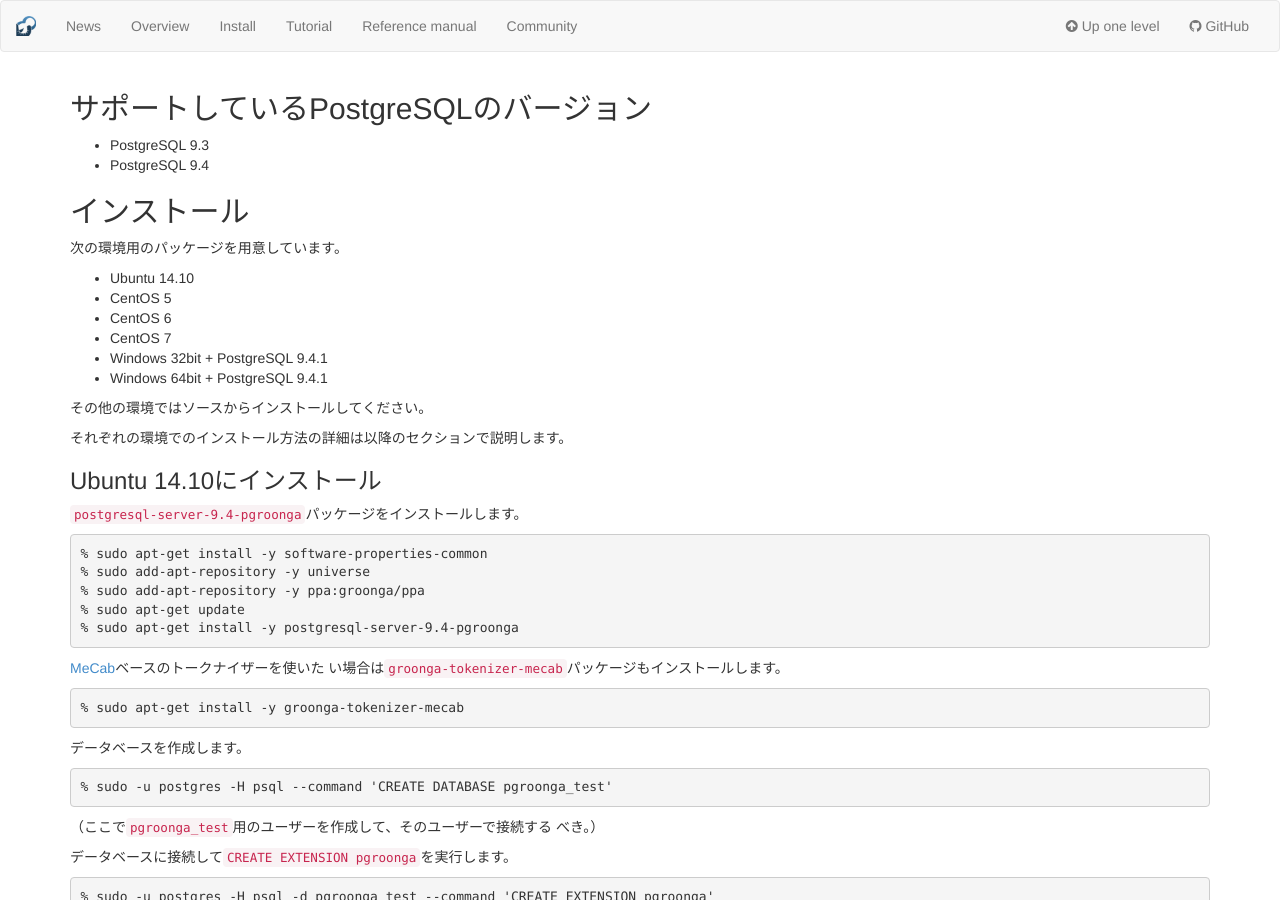
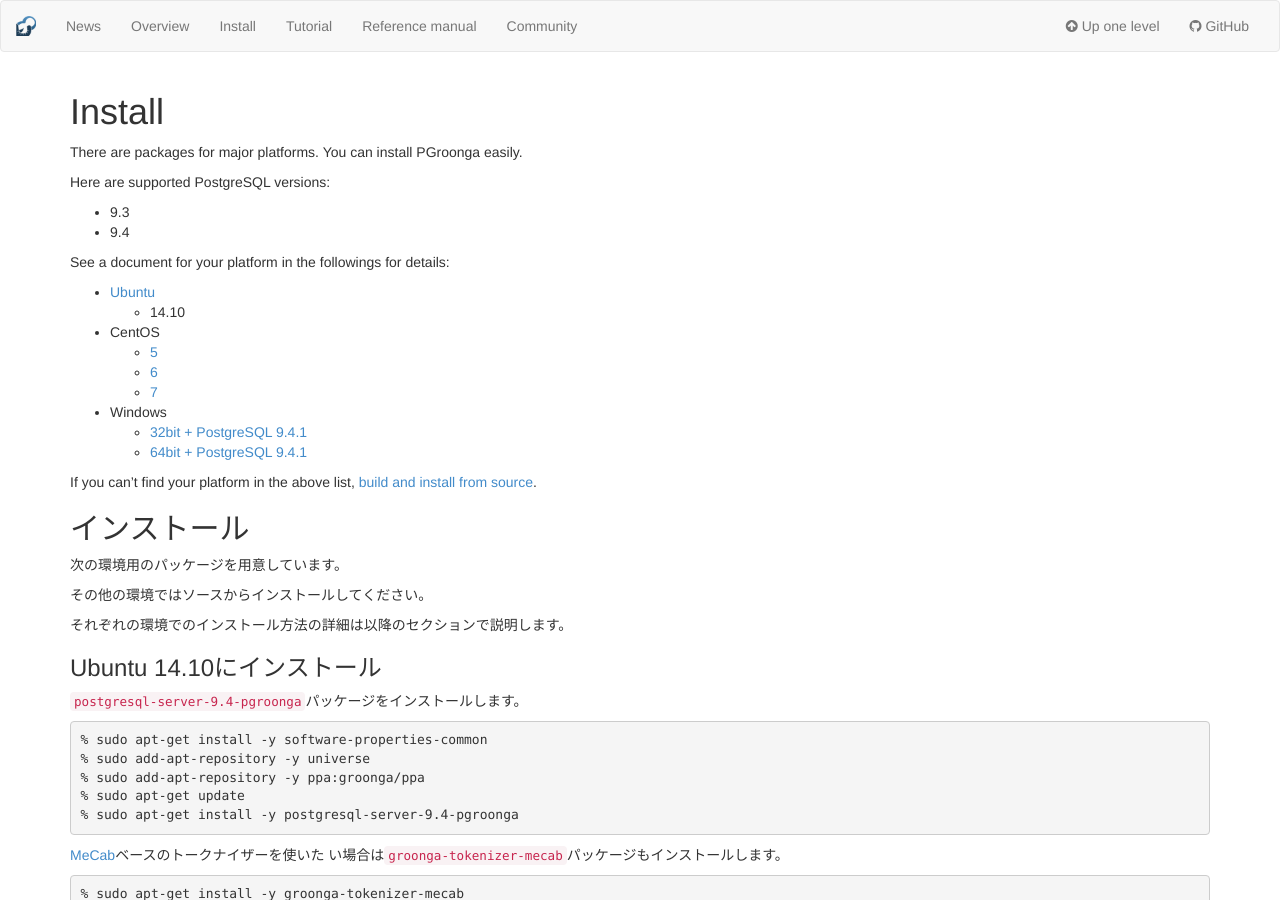
Before and after one commit to pgroonga/pgroonga.github.io, a Jekyll site: the page built from install/index.md, in a window 1280 px wide and 900 px high. Built offline with Jekyll 4.4.1, drawn with Linux system fonts in a browser that asks for light colours.

Commit message:
Translate partially

```diff
--- a/install/index.md
+++ b/install/index.md
@@ -3,21 +3,32 @@
 layout: en
 ---
 
-## サポートしているPostgreSQLのバージョン
+# Install
 
-  * PostgreSQL 9.3
-  * PostgreSQL 9.4
+There are packages for major platforms. You can install PGroonga easily.
+
+Here are supported PostgreSQL versions:
+
+  * 9.3
+  * 9.4
+
+See a document for your platform in the followings for details:
+
+  * [Ubuntu](ubuntu.html)
+    * 14.10
+  * CentOS
+    * [5](centos.html#centos-5)
+    * [6](centos.html#centos-6)
+    * [7](centos.html#centos-7)
+  * Windows
+    * [32bit + PostgreSQL 9.4.1](windows.html#windows-32-postgresql-9-4-1)
+    * [64bit + PostgreSQL 9.4.1](windows.html#windows-64-postgresql-9-4-1)
+
+If you can't find your platform in the above list, [build and install from source](source.html).
 
 ## インストール
 
 次の環境用のパッケージを用意しています。
-
-  * Ubuntu 14.10
-  * CentOS 5
-  * CentOS 6
-  * CentOS 7
-  * Windows 32bit + PostgreSQL 9.4.1
-  * Windows 64bit + PostgreSQL 9.4.1
 
 その他の環境ではソースからインストールしてください。
 
```
